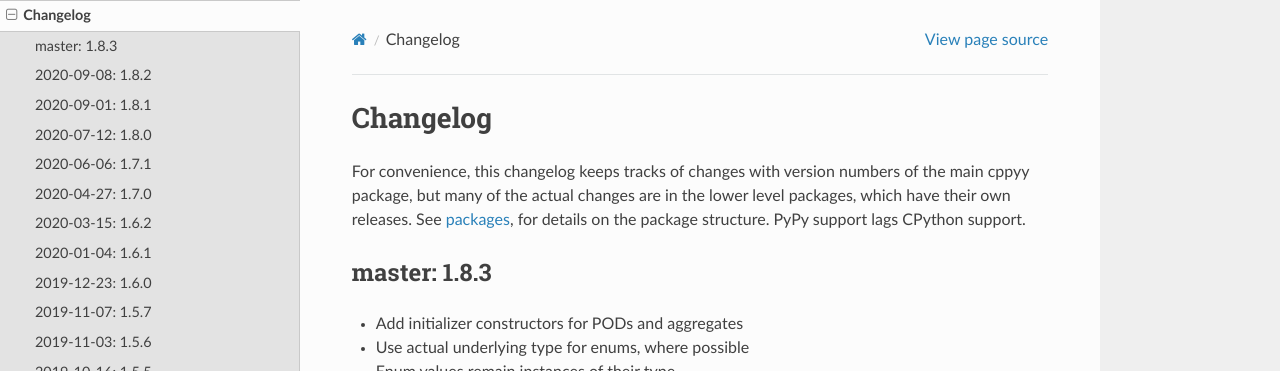
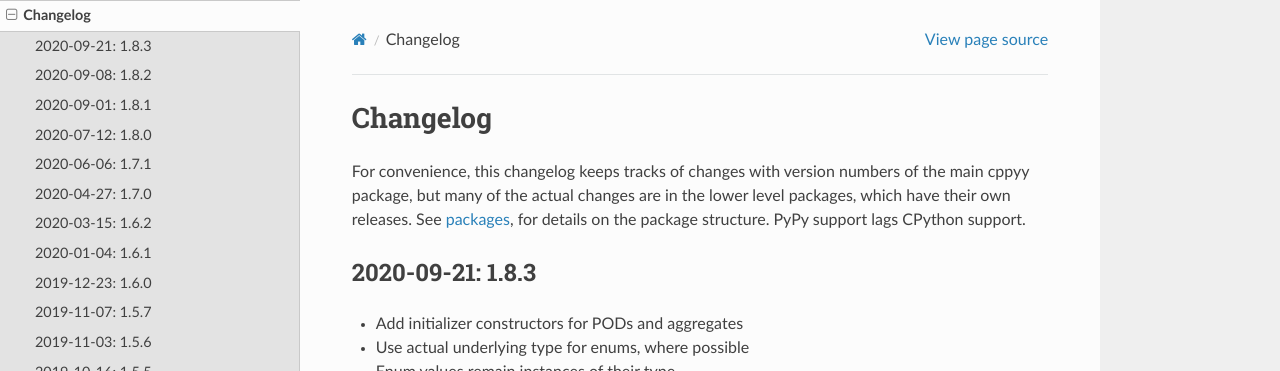
Before and after one commit to wlav/cppyy, a Sphinx documentation site: the page built from doc/source/changelog.rst, in a window 1280 px wide and 900 px high. Shown: the top 371 px of the window. Built offline with Sphinx 7.4.7 and the Read the Docs theme 2.0.0, drawn with Linux system fonts in a browser that asks for light colours; some of the changed lines change nothing that is shown.

Commit message:
mark new release

```diff
--- a/doc/source/changelog.rst
+++ b/doc/source/changelog.rst
@@ -10,8 +10,8 @@
 PyPy support lags CPython support.
 
 
-master: 1.8.3
--------------
+2020-09-21: 1.8.3
+-----------------
 
 * Add initializer constructors for PODs and aggregates
 * Use actual underlying type for enums, where possible
```
